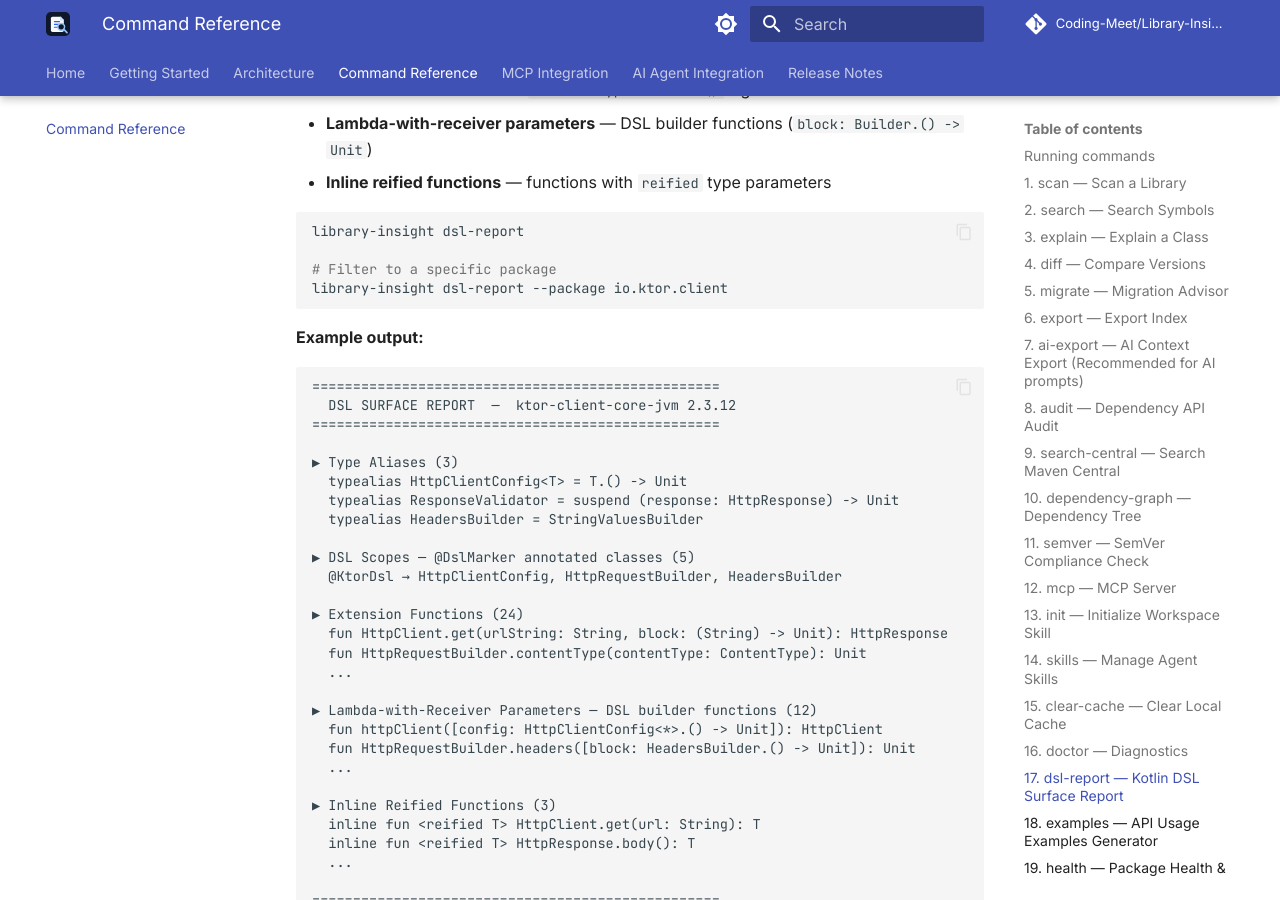
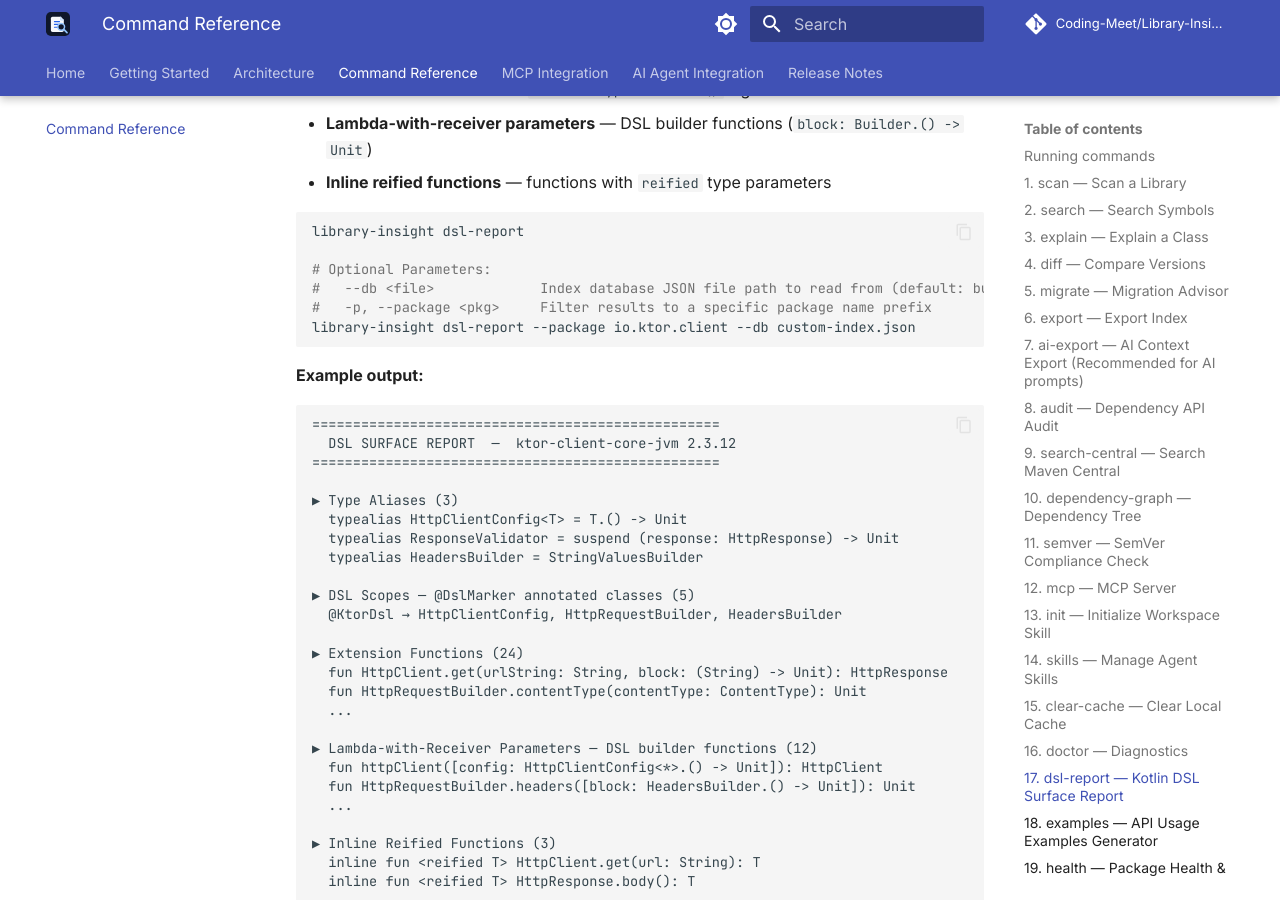
Before and after one commit to Coding-Meet/Library-Insight, an MkDocs documentation site: the page built from docs/cli.md, in a window 1280 px wide and 900 px high, scrolled down 7174 px. Built offline with MkDocs 1.6.1 and Material for MkDocs 9.7.7, drawn with Linux system fonts in a browser that asks for light colours; comment, search, counter and statistics services are not loaded; some of the changed text lies outside the part shown.

Commit message:
docs: add missing CLI optional parameters

````diff
--- a/docs/cli.md
+++ b/docs/cli.md
@@ -346,8 +346,10 @@ Generate a dedicated Kotlin DSL surface report for DSL-heavy libraries. Shows:
 ```bash
 library-insight dsl-report
 
-# Filter to a specific package
-library-insight dsl-report --package io.ktor.client
+# Optional Parameters:
+#   --db <file>             Index database JSON file path to read from (default: build/library-insight-index.json)
+#   -p, --package <pkg>     Filter results to a specific package name prefix
+library-insight dsl-report --package io.ktor.client --db custom-index.json
 ```
 
 **Example output:**
@@ -492,7 +494,8 @@ Scan all Gradle build dependencies and verify classpath bytecode references agai
 ```bash
 library-insight dependency-check
 
-# Specify a custom target project directory
+# Optional Parameters:
+#   --dir <project-dir>     Target project directory to scan (default: current directory)
 library-insight dependency-check --dir /path/to/my-android-project
 ```
 
````
Also changed, not shown: .agents/skills/library-insight/SKILL.md (+21 -0 lines).
